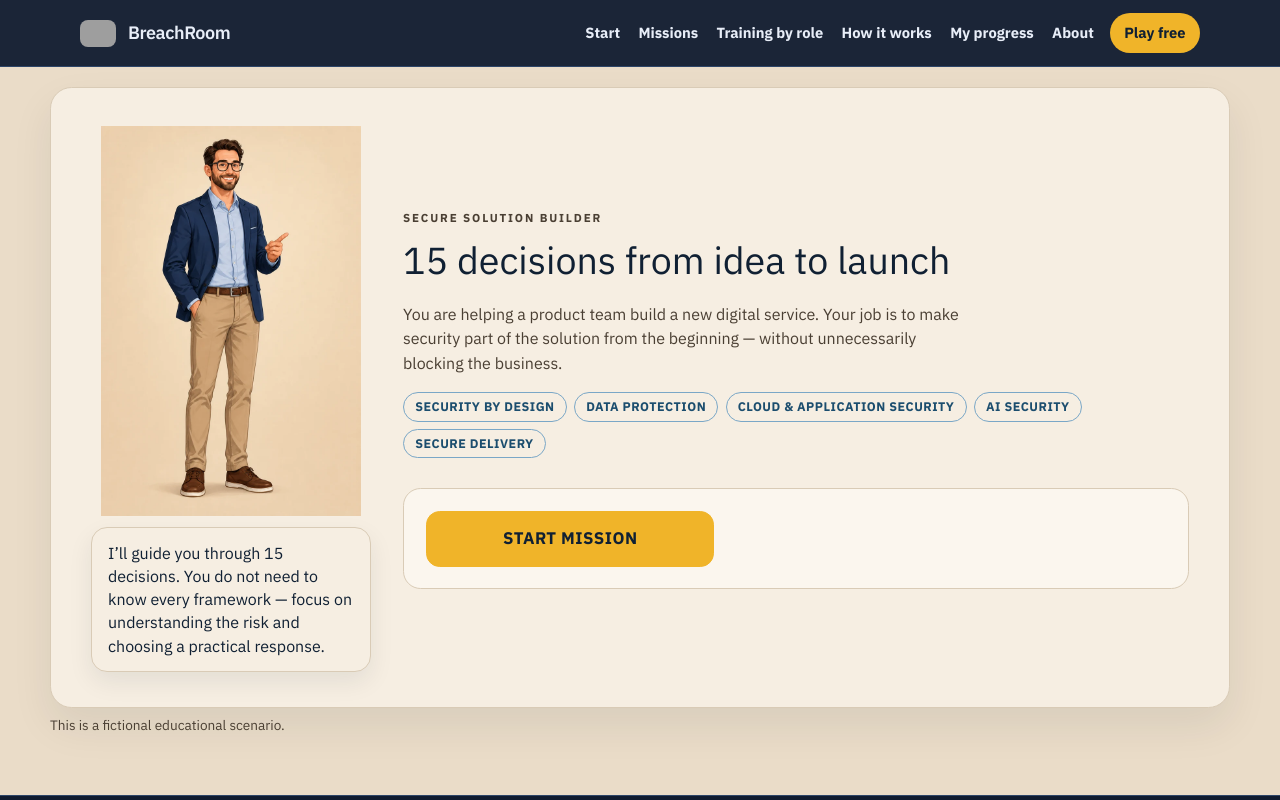
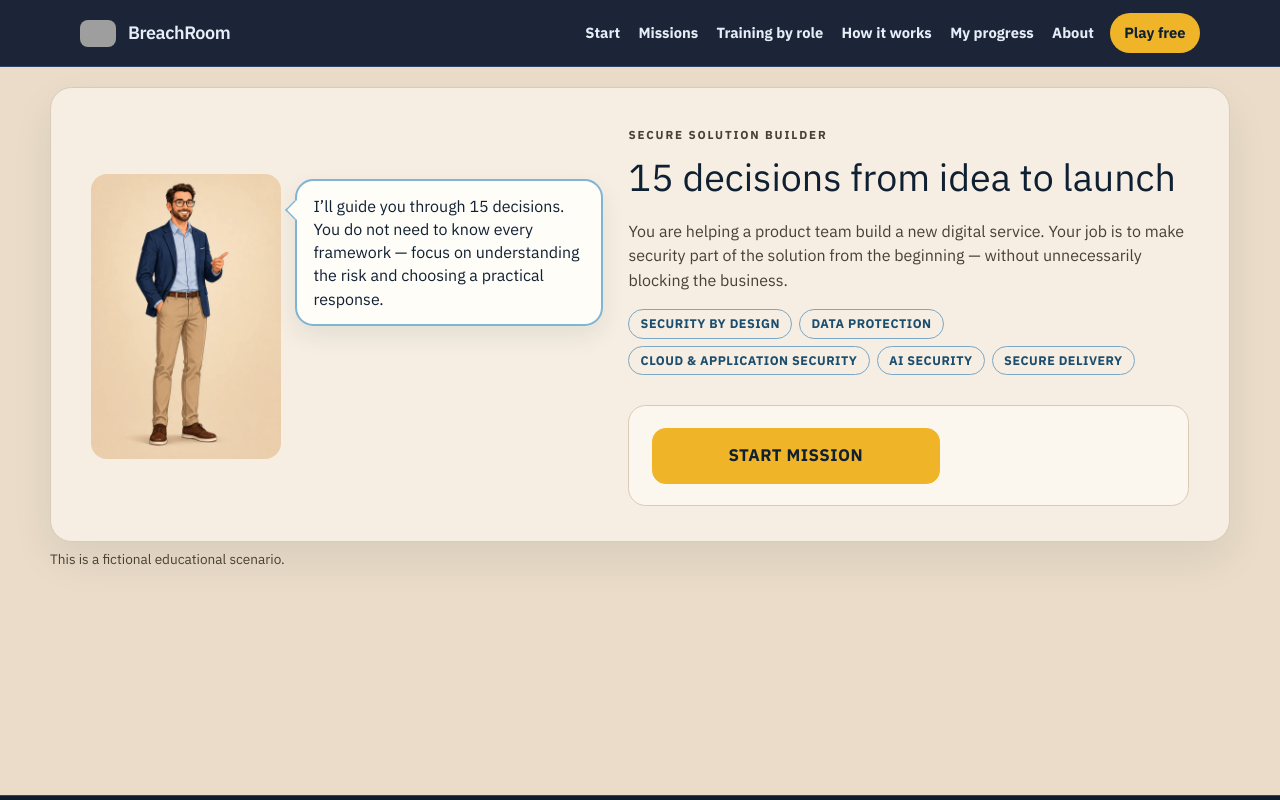
Before and after one commit to VictorScheike/BreachRoom, a Next.js app: page /secure-solution-builder in a window 1280 px wide. Shown: the top 800 px of the page. Built offline with nearby package versions, Linux system fonts and the light colour scheme; grey boxes are pictures that could not be loaded.

Commit message:
Put the architect and a speech bubble on the Builder card.
Replace the Idea-to-Launch thumbnail with the security architect, and turn the in-game prompt into a speech bubble pointing at him.

Co-authored-by: Victor Scheike <VictorScheike@users.noreply.github.com>

```diff
--- a/src/components/builder/BuilderArchitectGuide.tsx
+++ b/src/components/builder/BuilderArchitectGuide.tsx
@@ -1,10 +1,16 @@
 import { SecurityArchitect } from "@/components/builder/SecurityArchitect";
 
-export function BuilderArchitectGuide({ message }: { message: string }) {
+export function BuilderArchitectGuide({
+  message,
+  priority = false,
+}: {
+  message: string;
+  priority?: boolean;
+}) {
   return (
     <aside className="builder-guide">
       <div className="builder-guide__portrait">
-        <SecurityArchitect className="builder-architect" />
+        <SecurityArchitect className="builder-architect" priority={priority} />
       </div>
       <blockquote className="builder-bubble">
         <p>{message}</p>
--- a/src/components/builder/BuilderIntro.tsx
+++ b/src/components/builder/BuilderIntro.tsx
@@ -10,7 +10,7 @@ import { BuilderArchitectGuide } from "@/components/builder/BuilderArchitectGuid
 export function BuilderIntro({ onStart }: { onStart: () => void }) {
   return (
     <section className="builder-intro" aria-labelledby="builder-intro-heading">
-      <BuilderArchitectGuide message={BUILDER_INTRO_ARCHITECT} />
+      <BuilderArchitectGuide message={BUILDER_INTRO_ARCHITECT} priority />
       <div className="builder-intro__copy">
         <p className="builder-kicker">{BUILDER_TITLE}</p>
         <h1 id="builder-intro-heading">{BUILDER_SUBTITLE}</h1>
--- a/src/components/builder/SecurityArchitect.tsx
+++ b/src/components/builder/SecurityArchitect.tsx
@@ -1,6 +1,12 @@
 import Image from "next/image";
 
-export function SecurityArchitect({ className }: { className?: string }) {
+export function SecurityArchitect({
+  className,
+  priority = false,
+}: {
+  className?: string;
+  priority?: boolean;
+}) {
   return (
     <Image
       className={className}
@@ -9,7 +15,7 @@ export function SecurityArchitect({ className }: { className?: string }) {
       width={800}
       height={1200}
       unoptimized
-      priority
+      priority={priority}
     />
   );
 }
--- a/src/components/builder/builder.css
+++ b/src/components/builder/builder.css
@@ -56,13 +56,13 @@ body:has(.builder-page) {
 }
 
 .builder-intro {
-  grid-template-columns: minmax(220px, 280px) minmax(0, 1fr);
+  grid-template-columns: minmax(280px, 1.05fr) minmax(0, 1.15fr);
   align-items: center;
   background: var(--builder-card);
   border: 1px solid var(--builder-line);
   border-radius: 1.35rem;
   padding: 2.35rem 2.5rem 2.2rem;
-  gap: 2rem;
+  gap: 1.6rem;
   box-shadow: 0 18px 40px rgba(16, 32, 51, 0.08);
 }
 
@@ -116,14 +116,17 @@ body:has(.builder-page) {
 
 .builder-guide {
   display: grid;
-  justify-items: center;
-  gap: 0.7rem;
+  grid-template-columns: minmax(120px, 190px) minmax(0, 1fr);
+  align-items: start;
+  gap: 0.9rem;
   min-width: 0;
+  overflow: visible;
 }
 
 .builder-guide__portrait {
-  width: min(100%, 260px);
+  width: 100%;
   overflow: hidden;
+  border-radius: 1rem;
 }
 
 .builder-architect {
@@ -135,12 +138,32 @@ body:has(.builder-page) {
 }
 
 .builder-bubble {
-  margin: 0;
-  background: var(--builder-card);
-  border: 1px solid var(--builder-line);
-  border-radius: 1rem;
+  position: relative;
+  margin: 0.35rem 0 0;
+  background: #fffdf8;
+  border: 2px solid #7eb4d4;
+  border-radius: 1.15rem;
   padding: 0.85rem 1rem;
   box-shadow: 0 10px 24px rgba(16, 32, 51, 0.08);
+}
+
+.builder-bubble::before,
+.builder-bubble::after {
+  content: "";
+  position: absolute;
+  left: -9px;
+  top: 1.35rem;
+  width: 14px;
+  height: 14px;
+  background: #fffdf8;
+  border-left: 2px solid #7eb4d4;
+  border-bottom: 2px solid #7eb4d4;
+  transform: rotate(45deg);
+}
+
+.builder-bubble::after {
+  left: -7px;
+  border: 0;
 }
 
 .builder-bubble p {
@@ -195,7 +218,7 @@ body:has(.builder-page) {
 
 .builder-quiz__body {
   display: grid;
-  grid-template-columns: minmax(170px, 220px) minmax(0, 1fr) minmax(200px, 260px);
+  grid-template-columns: minmax(260px, 340px) minmax(0, 1fr) minmax(180px, 240px);
   gap: 1rem;
   align-items: start;
 }
@@ -670,8 +693,7 @@ body:has(.builder-page) {
 
   .builder-guide {
     grid-template-columns: 110px minmax(0, 1fr);
-    align-items: center;
-    justify-items: stretch;
+    align-items: start;
   }
 
   .builder-guide__portrait {
--- a/src/components/site/BuilderMissionCard.tsx
+++ b/src/components/site/BuilderMissionCard.tsx
@@ -1,4 +1,5 @@
 import Link from "next/link";
+import { BuilderMissionThumbnail } from "@/components/site/BuilderMissionThumbnail";
 import {
   BUILDER_CARD_DESCRIPTION,
   BUILDER_CARD_LABEL,
@@ -18,20 +19,7 @@ export function BuilderMissionCard({ titleAs = "h3", headingId }: BuilderMission
   return (
     <article className="mission-card lab-library-card">
       <div className="mission-card__media">
-        <div className="mission-thumb builder-mission-thumb" aria-hidden="true">
-          <div className="lab-mission-thumb__chain">
-            {["Idea", "Design", "Build", "Launch"].map((name, index) => (
-              <span key={name} className="lab-mission-thumb__item">
-                {index > 0 ? <span className="lab-mission-thumb__arrow" /> : null}
-                <span className="lab-mission-thumb__node">{name}</span>
-              </span>
-            ))}
-          </div>
-          <span className="mission-thumb-label">
-            <span className="mission-thumb-mark__kicker">Mission</span>
-            {BUILDER_SUBTITLE}
-          </span>
-        </div>
+        <BuilderMissionThumbnail />
       </div>
       <div className="mission-card__body">
         <div className="mission-card__content">
--- /dev/null
+++ b/src/components/site/BuilderMissionThumbnail.tsx
@@ -0,0 +1,25 @@
+import { SecurityArchitect } from "@/components/builder/SecurityArchitect";
+import { BUILDER_CARD_BUBBLE, BUILDER_SUBTITLE } from "@/lib/builder/copy";
+
+interface BuilderMissionThumbnailProps {
+  showLabel?: boolean;
+}
+
+export function BuilderMissionThumbnail({ showLabel = true }: BuilderMissionThumbnailProps) {
+  return (
+    <div className="mission-thumb builder-mission-thumb" aria-hidden="true">
+      <div className="builder-mission-thumb__scene">
+        <div className="builder-mission-thumb__figure">
+          <SecurityArchitect className="builder-mission-thumb__architect" />
+        </div>
+        <p className="builder-mission-thumb__bubble">{BUILDER_CARD_BUBBLE}</p>
+      </div>
+      {showLabel ? (
+        <span className="mission-thumb-label">
+          <span className="mission-thumb-mark__kicker">Mission</span>
+          {BUILDER_SUBTITLE}
+        </span>
+      ) : null}
+    </div>
+  );
+}
--- a/src/components/site/home-page.css
+++ b/src/components/site/home-page.css
@@ -752,6 +752,68 @@
   border-color: #e98b24;
 }
 
+.builder-mission-thumb {
+  background:
+    linear-gradient(180deg, rgba(26, 167, 196, 0.12), transparent 48%),
+    linear-gradient(180deg, #1a2223 0%, #121718 100%);
+}
+
+.builder-mission-thumb__scene {
+  display: grid;
+  grid-template-columns: minmax(92px, 38%) minmax(0, 1fr);
+  align-items: center;
+  gap: 0.8rem;
+  height: 100%;
+  padding: 0.2rem 0.7rem 1.65rem 0.15rem;
+  box-sizing: border-box;
+}
+
+.builder-mission-thumb__figure {
+  height: 100%;
+  overflow: hidden;
+}
+
+.builder-mission-thumb__architect {
+  display: block;
+  width: 100%;
+  height: 118%;
+  object-fit: cover;
+  object-position: 50% 6%;
+}
+
+.builder-mission-thumb__bubble {
+  position: relative;
+  margin: 0;
+  max-width: 22ch;
+  padding: 0.5rem 0.65rem;
+  border: 2px solid #8ec5dc;
+  border-radius: 0.85rem;
+  background: #fffdf8;
+  color: #102033;
+  font-size: clamp(0.62rem, 1.15vw, 0.78rem);
+  font-weight: 700;
+  line-height: 1.35;
+}
+
+.builder-mission-thumb__bubble::before,
+.builder-mission-thumb__bubble::after {
+  content: "";
+  position: absolute;
+  left: -8px;
+  top: 0.85rem;
+  width: 12px;
+  height: 12px;
+  background: #fffdf8;
+  border-left: 2px solid #8ec5dc;
+  border-bottom: 2px solid #8ec5dc;
+  transform: rotate(45deg);
+}
+
+.builder-mission-thumb__bubble::after {
+  left: -6px;
+  border: 0;
+}
+
 .mission-select-thumb .lab-mission-thumb,
 .mission-select-thumb .lab-mission-thumb__chain {
   height: 100%;
--- a/src/lib/builder/copy.ts
+++ b/src/lib/builder/copy.ts
@@ -22,6 +22,8 @@ export const BUILDER_INTRO_BODY =
 
 export const BUILDER_INTRO_ARCHITECT =
   "I’ll guide you through 15 decisions. You do not need to know every framework — focus on understanding the risk and choosing a practical response.";
+
+export const BUILDER_CARD_BUBBLE = "I’ll guide you through 15 decisions.";
 
 export const BUILDER_ROUTE = "/secure-solution-builder/";
 export const BUILDER_STORAGE_KEY = "breachroom_secure_solution_builder_v1";
```
Also changed, not shown: 2 other files (tests, documents, lock files or other folders).
